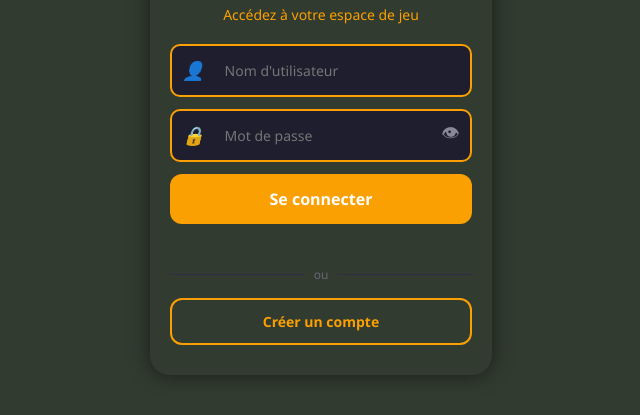
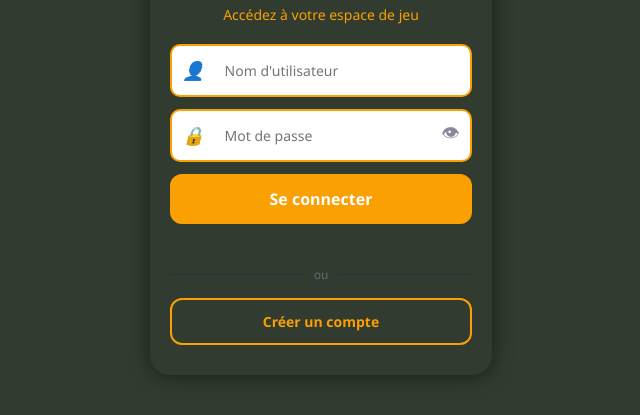
Before and after one commit to Maxlepro720/v1_web, a plain HTML site: page site/connecte.html in a window 1280 px wide. Shown: the part 285-700 px from the top of the page, without its empty margins (319-959 px from the left). Drawn offline with Linux system fonts and the light colour scheme.

Commit message:
Initial commit

```diff
--- a/site/connecte.html
+++ b/site/connecte.html
@@ -7,13 +7,13 @@
 <style>
 * { box-sizing: border-box; margin: 0; padding: 0; font-family: 'Segoe UI', sans-serif; }
 body, html { height: 100%; background: #313B2F; display: flex; justify-content: center; align-items: center; padding: 10px; }
-.container { background: #313B2F; border-radius: 20px; padding: 30px 20px; width: 100%; max-width: 400px; box-shadow: 0 0 20px rgba(0,0,0,0.5); text-align: center; transition: all 0.3s ease; position: relative; }
+.container { background: #ffffff; border-radius: 20px; padding: 30px 20px; width: 100%; max-width: 400px; box-shadow: 0 0 20px rgba(0,0,0,0.5); text-align: center; transition: all 0.3s ease; position: relative; }
 .logo { font-size: 50px; margin-bottom: 10px; cursor: grab; }
 h1 { color: #FBA002; font-size: 24px; margin-bottom: 8px; word-break: break-word; }
 p.subtitle { color: #FBA002; margin-bottom: 20px; font-size: 14px; }
-.field { display: flex; align-items: center; margin-bottom: 12px; background: #1e1e2e; border: 2px solid #FBA002; border-radius: 10px; padding: 5px 10px; transition: all 0.2s ease; }
+.field { display: flex; align-items: center; margin-bottom: 12px; background: #ffffff; border: 2px solid #FBA002; border-radius: 10px; padding: 5px 10px; transition: all 0.2s ease; }
 .field i { margin-right: 10px; color: #888899; font-size: 18px; }
-.field input { background: transparent; border: none; outline: none; color: #fff; flex: 1; font-size: 14px; padding: 10px; }
+.field input { background: #ffffff; border: none; outline: none; color: #000; flex: 1; font-size: 14px; padding: 10px; }
 .toggle-password { cursor: pointer; margin-left: 5px; font-size: 18px; color: #888899; }
 .btn { width: 100%; padding: 14px; border: none; border-radius: 12px; font-size: 16px; font-weight: bold; cursor: pointer; margin-bottom: 12px; transition: all 0.2s ease; }
 .btn-login { background: #FBA002; color: #fff; }
@@ -159,9 +159,11 @@ const themeToggle = document.getElementById('themeToggle');
 let darkMode = true;
 
 function applyTheme() {
-    // FOND GLOBAL
-    document.body.style.background = darkMode ? "#313B2F" : "#EFE9E0";
-    document.getElementById('authContainer').style.background = darkMode ? "#313B2F" : "#EFE9E0";
+    // FOND GLOBAL - Change le body aussi
+    const bgColor = darkMode ? "#313B2F" : "#ffffff";
+    document.body.style.background = bgColor;
+    document.documentElement.style.background = bgColor;
+    document.getElementById('authContainer').style.background = bgColor;
     document.getElementById('authContainer').style.boxShadow = darkMode
         ? "0 0 20px rgba(0,0,0,0.5)"
         : "0 0 20px rgba(0,0,0,0.2)";
@@ -169,14 +171,14 @@ function applyTheme() {
     // INPUTS
     const inputs = document.querySelectorAll('#authContainer input');
     inputs.forEach(input => {
-        input.style.color = darkMode ? "#fff" : "#000";
-        input.style.background = darkMode ? "transparent" : "#FFFFFF";
+        input.style.color = "#000";
+        input.style.background = "#ffffff";
     });
 
     const fields = document.querySelectorAll('.field');
     fields.forEach(field => {
         field.style.borderColor = darkMode ? "#FBA002" : "#DF9E99";
-        field.style.background = darkMode ? "#1e1e2e" : "#FFFFFF";
+        field.style.background = "#ffffff";
     });
 
     // TITRES ET TEXTES
```
